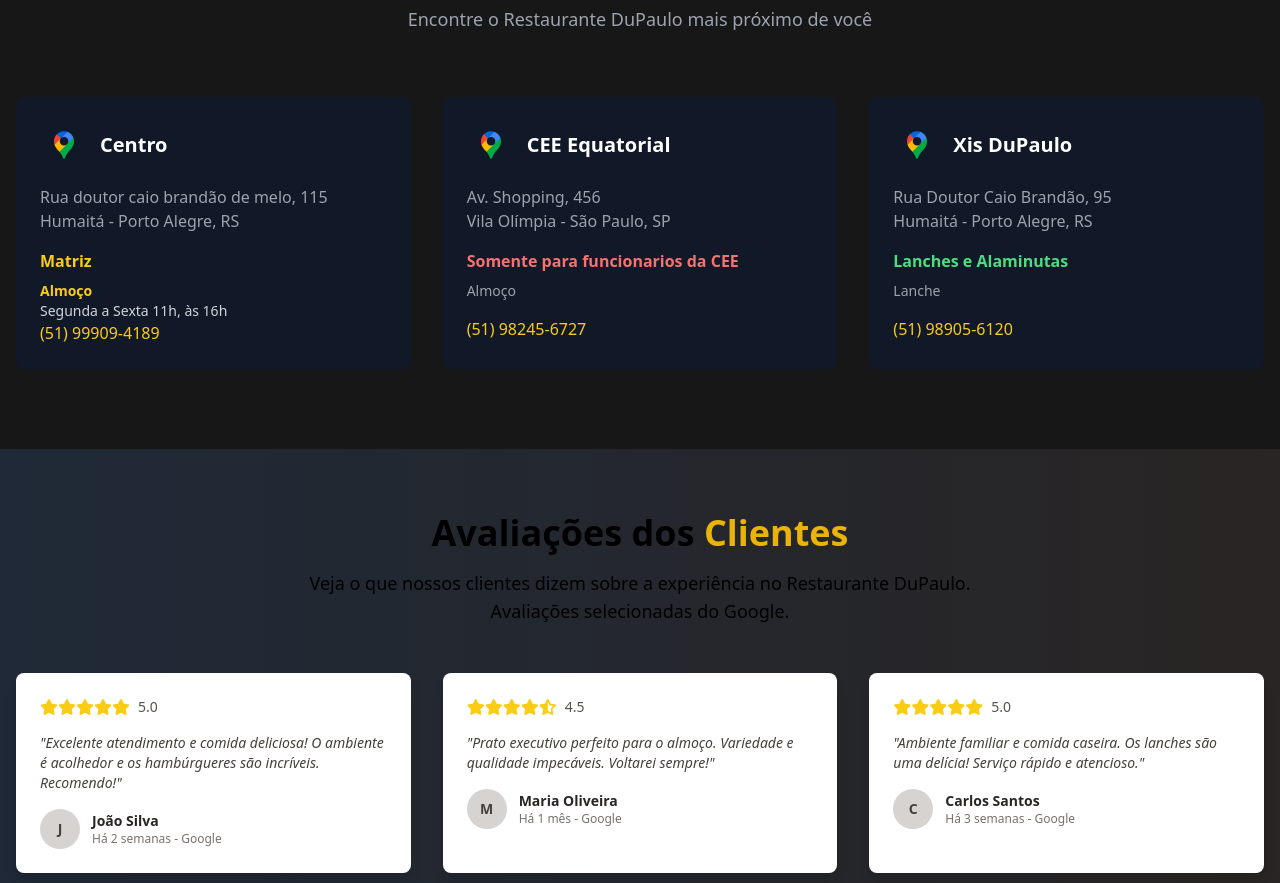
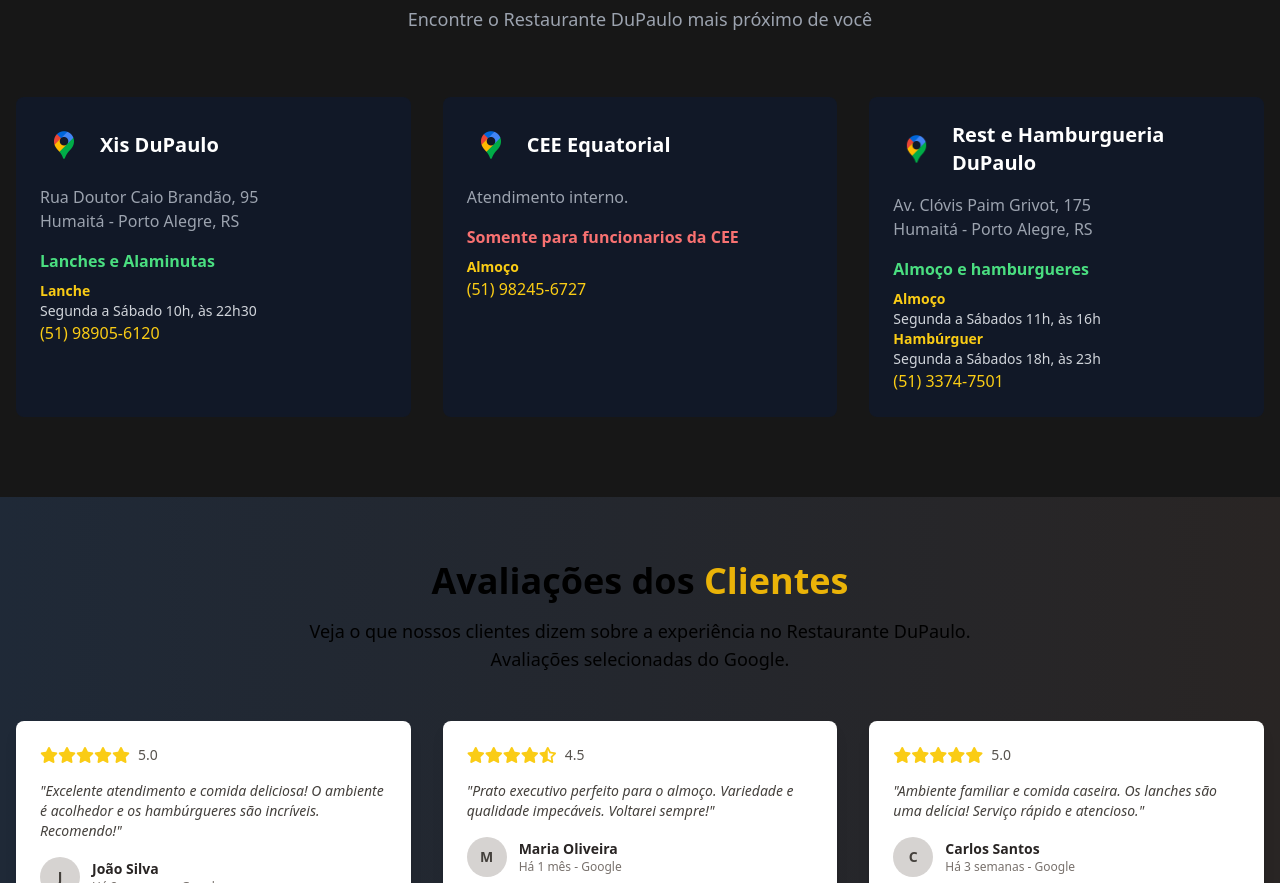
Before and after one commit to Bincheski/site-DuPaulo, a website: page restaurantedupaulo.html in a window 1280 px wide. Shown: the part 3893-4776 px from the top of the page. Drawn offline with nearby package versions, Linux system fonts and the light colour scheme; a script that the page names is missing.

Commit message:
informações em filiais

```diff
--- a/restaurantedupaulo.html
+++ b/restaurantedupaulo.html
@@ -328,7 +328,7 @@
         </div>
     </section>
 
-    <!-- Branches Section -->
+     <!-- Filiais -->
     <section id="filiais" class="py-20 bg-neutral-900">
         <div class="container mx-auto px-4">
             <div class="text-center mb-16">
@@ -341,24 +341,20 @@
             </div>
 
             <div class="grid grid-cols-1 md:grid-cols-2 lg:grid-cols-3 gap-8">
-                <!-- Filial Centro -->
+                <!-- xis du paulo -->
                 <div class="bg-gray-900 rounded-lg p-6 hover:bg-gray-800 transition-colors duration-300">
                     <div class="flex items-center mb-4">
                         <div class="bg-white-400 p-2 rounded-full mr-3">
                             <img src="./img/icone maps.png" alt="Ícone" class="w-8 h-8" />
-                                <path stroke-linecap="round" stroke-linejoin="round" stroke-width="2" d="M17.657 16.657L13.414 20.9a1.998 1.998 0 01-2.827 0l-4.244-4.243a8 8 0 1111.314 0z"></path>
-                            </svg>
                         </div>
-                        <h3 class="text-white font-bold text-xl">Centro</h3>
+                        <h3 class="text-white font-bold text-xl">Xis DuPaulo</h3>
                     </div>
-                    <p class="text-gray-400 mb-4">Rua doutor caio brandão de melo, 115<br>Humaitá - Porto Alegre, RS</p>
-                    <p class="text-yellow-400 font-semibold mb-2">Matriz</p>
-                    <div>
-                    <p class="text-yellow-400 font-semibold text-sm">Almoço</p>
-                    <p class="text-gray-300 text-sm">Segunda a Sexta 11h, às 16h</p>
-                    </div>
-                    <button onclick="window.open('tel:+5551999094189')" class="text-yellow-400 hover:text-white transition-colors duration-300">
-                        (51) 99909-4189
+                    <p class="text-gray-400 mb-4">Rua Doutor Caio Brandão, 95<br>Humaitá - Porto Alegre, RS</p>
+                    <p class="text-green-400 font-semibold mb-2">Lanches e Alaminutas</p>
+                    <p class="text-yellow-400 font-semibold text-sm">Lanche</p>
+                    <p class="text-gray-300 text-sm">Segunda a Sábado 10h, às 22h30</p>
+                    <button onclick="window.open('tel:+5551989056120')" class="text-yellow-400 hover:text-white transition-colors duration-300">
+                        (51) 98905-6120
                     </button>
                 </div>
 
@@ -370,27 +366,30 @@
                         </div>
                         <h3 class="text-white font-bold text-xl">CEE Equatorial</h3>
                     </div>
-                    <p class="text-gray-400 mb-4">Av. Shopping, 456<br>Vila Olímpia - São Paulo, SP</p>
+                    <p class="text-gray-400 mb-4">Atendimento interno.</p>
                     <p class="text-red-400 font-semibold mb-2">Somente para funcionarios da CEE</p>
-                    <p class="text-gray-400 text-sm mb-4">Almoço</p>
+                    <p class="text-yellow-400 font-semibold text-sm">Almoço</p>
                     <button onclick="window.open('tel:+5551982456727')" class="text-yellow-400 hover:text-white transition-colors duration-300">
                         (51) 98245-6727
                     </button>
                 </div>
 
-                <!-- xis du paulo -->
+                 <!-- Restaurante e hamburgueria -->
                 <div class="bg-gray-900 rounded-lg p-6 hover:bg-gray-800 transition-colors duration-300">
                     <div class="flex items-center mb-4">
                         <div class="bg-white-400 p-2 rounded-full mr-3">
                             <img src="./img/icone maps.png" alt="Ícone" class="w-8 h-8" />
                         </div>
-                        <h3 class="text-white font-bold text-xl">Xis DuPaulo</h3>
+                        <h3 class="text-white font-bold text-xl">Rest e Hamburgueria DuPaulo</h3>
                     </div>
-                    <p class="text-gray-400 mb-4">Rua Doutor Caio Brandão, 95<br>Humaitá - Porto Alegre, RS</p>
-                    <p class="text-green-400 font-semibold mb-2">Lanches e Alaminutas</p>
-                    <p class="text-gray-400 text-sm mb-4">Lanche</p>
-                    <button onclick="window.open('tel:+5551989056120')" class="text-yellow-400 hover:text-white transition-colors duration-300">
-                        (51) 98905-6120
+                    <p class="text-gray-400 mb-4">Av. Clóvis Paim Grivot, 175<br>Humaitá - Porto Alegre, RS</p>
+                    <p class="text-green-400 font-semibold mb-2">Almoço e hamburgueres</p>
+                    <p class="text-yellow-400 font-semibold text-sm">Almoço</p>
+                    <p class="text-gray-300 text-sm">Segunda a Sábados 11h, às 16h</p>
+                    <p class="text-yellow-400 font-semibold text-sm">Hambúrguer</p>
+                    <p class="text-gray-300 text-sm">Segunda a Sábados 18h, às 23h</p>
+                    <button onclick="window.open('tel:+555133747501')" class="text-yellow-400 hover:text-white transition-colors duration-300">
+                        (51) 3374-7501
                     </button>
                 </div>
             </div>
```
Also changed, not shown: index.html (+9 -7 lines), xisdupaulo.html (+17 -13 lines).
